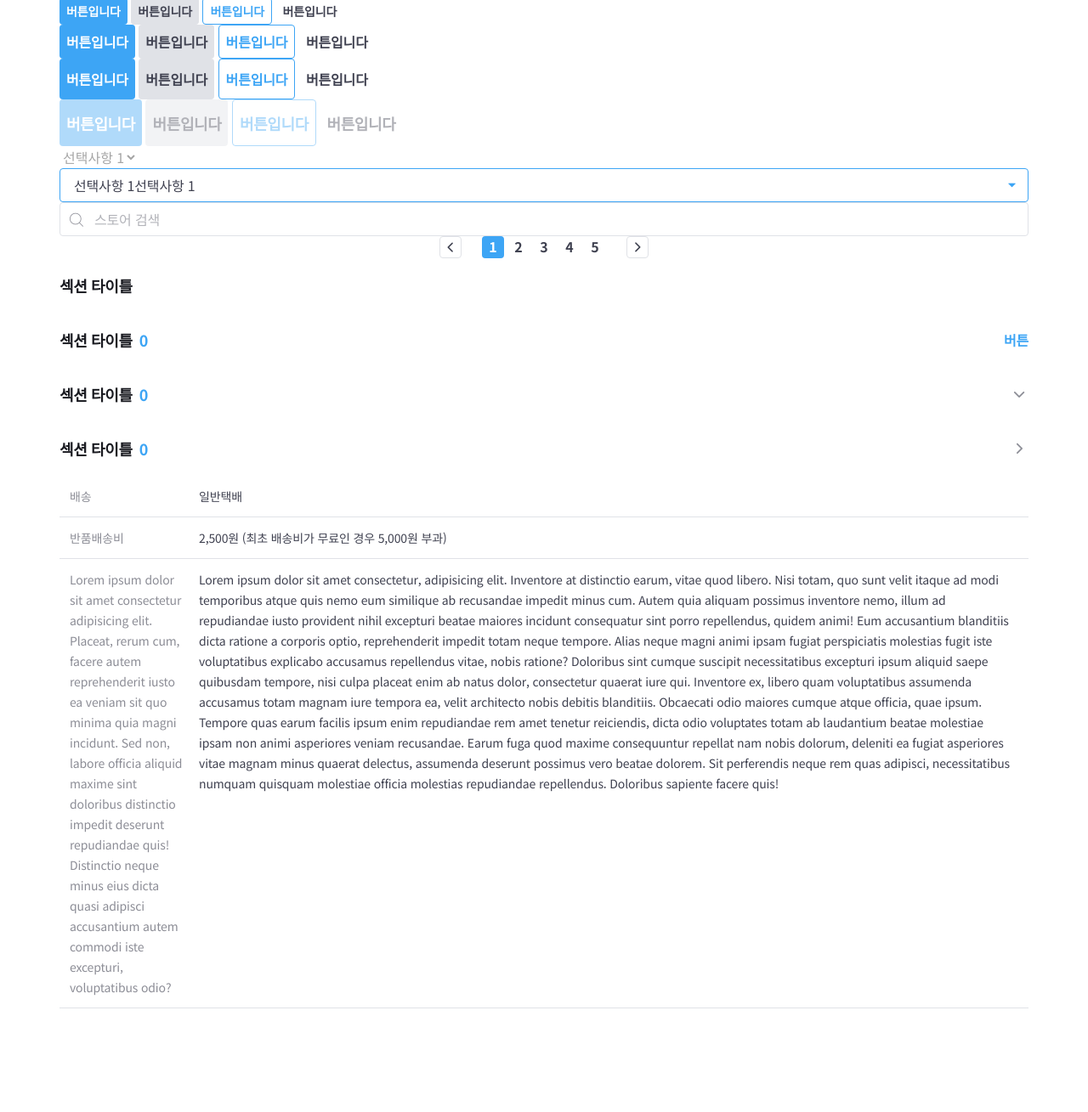
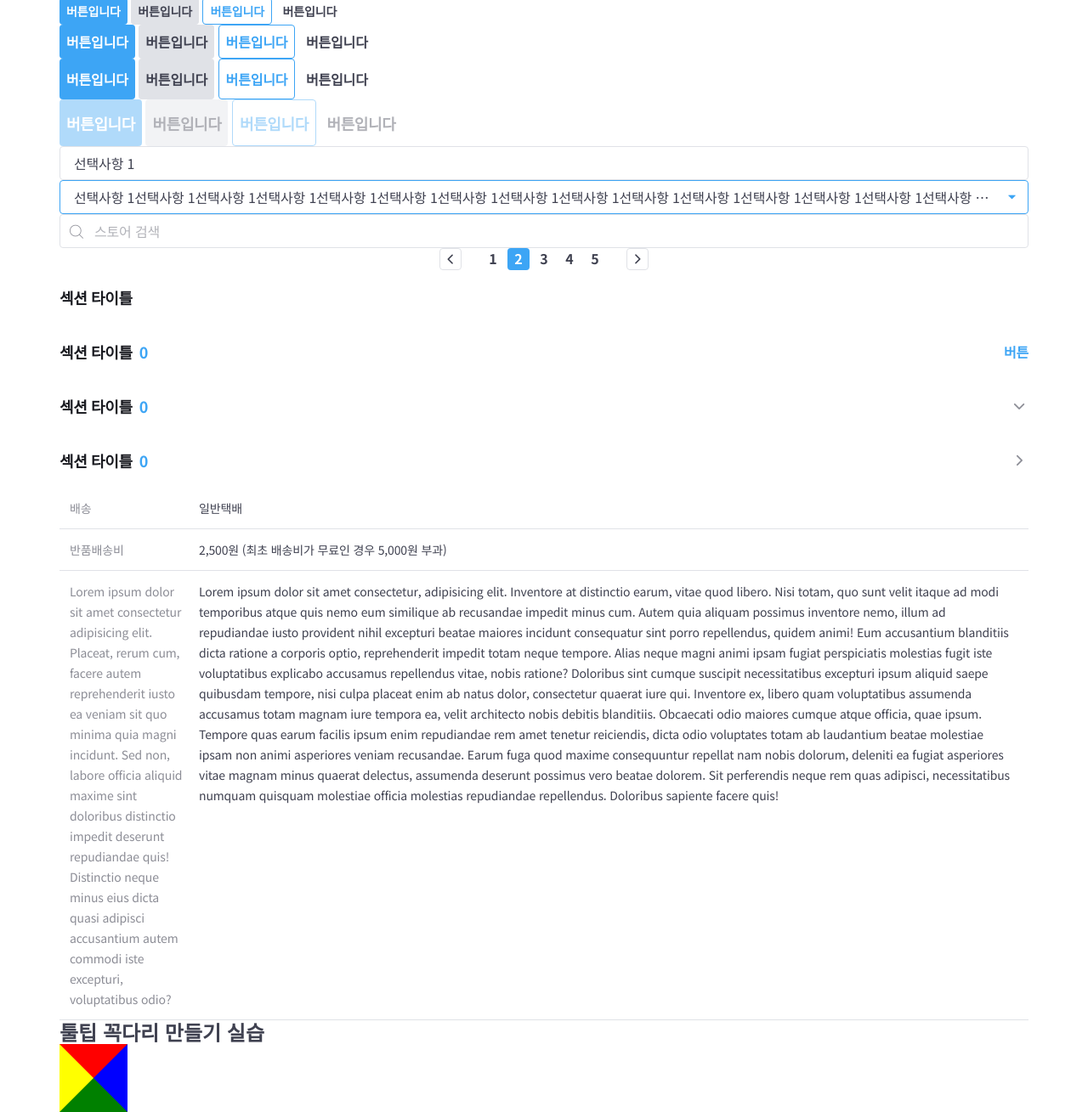
Before and after one commit to kbu715/tomorrow-house, a website: page components.html in a window 1280 px wide. Shown: the part 189-1498 px from the top of the page at 85% size. Before the commit the page ends 1376 px from the top, so only its background shows below. Drawn offline with Linux system fonts and the light colour scheme; files whose address does not match are found by name.

Commit message:
🩹 Simple fix

```diff
--- a/components.html
+++ b/components.html
@@ -105,7 +105,7 @@
       <button type="button" class="btn-ghost btn-55" disabled>버튼입니다</button>
     </div>
     <div>
-      <select disabled>
+      <select class="form-select">
         <option value="1">선택사항 1</option>
         <option value="2">선택사항 2</option>
         <option value="3">선택사항 3</option>
@@ -114,7 +114,7 @@
       </select>
       <div class="select-group is-active">
         <select class="form-select">
-          <option value="1">선택사항 1선택사항 1</option>
+          <option value="1">선택사항 1선택사항 1선택사항 1선택사항 1선택사항 1선택사항 1선택사항 1선택사항 1선택사항 1선택사항 1선택사항 1선택사항 1선택사항 1선택사항 1선택사항 1선택사항 1선택사항 1선택사항 1</option>
           <option value="2">선택사항 2</option>
           <option value="3">선택사항 3</option>
           <option value="4">선택사항 4</option>
@@ -133,8 +133,8 @@
           <i class="ic-chevron"></i>
         </button>
         <ol class="page-list">
-          <li class="page-item is-active"><a href="/">1</a></li>
-          <li class="page-item"><a href="/">2</a></li>
+          <li class="page-item"><a href="/">1</a></li>
+          <li class="page-item is-active"><a href="/">2</a></li>
           <li class="page-item"><a href="/">3</a></li>
           <li class="page-item"><a href="/">4</a></li>
           <li class="page-item"><a href="/">5</a></li>
@@ -218,7 +218,24 @@
       </div>
 
     </div>
+    <!-- 툴팁 꼭다리 만들기 -->
+    <h2>툴팁 꼭다리 만들기 실습</h2>
+    <div class="tooltip">
+
+    </div>
   </div>
 </body>
 
+<style>
+  .tooltip {
+    width: 0;
+    height: 0;
+    border: 40px solid transparent;
+    border-top-color: red;
+    border-right-color: blue;
+    border-bottom-color: green;
+    border-left-color: yellow;
+  }
+</style>
+
 </html>
--- a/js/my-menu.js
+++ b/js/my-menu.js
@@ -21,4 +21,6 @@ function toggleMyMenu() {
   myMenu.classList.toggle('is-active')
 }
 
-myMenuButton.addEventListener('click', toggleMyMenu)
+if (myMenuButton) {
+  myMenuButton.addEventListener('click', toggleMyMenu)
+}
```
Also changed, not shown: index.html (+4 -4 lines).
